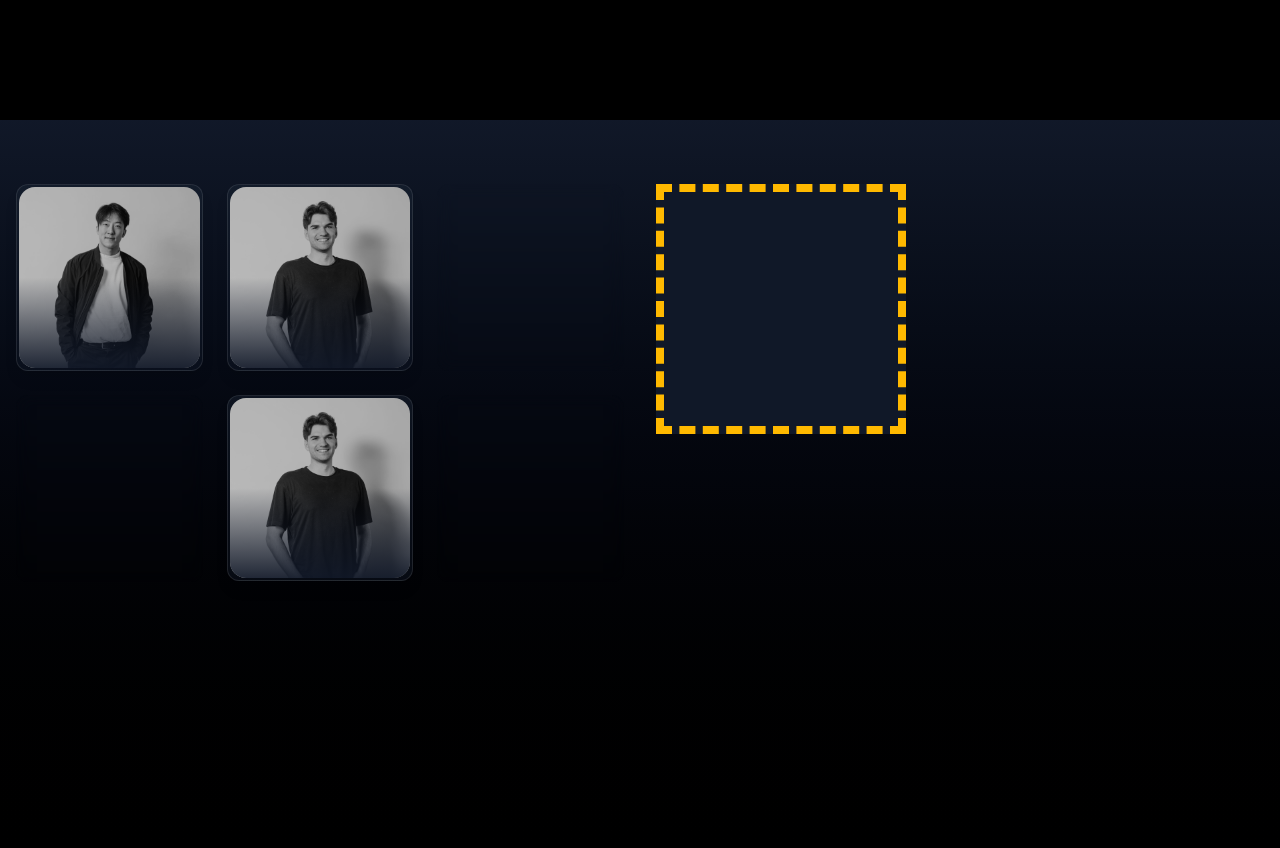
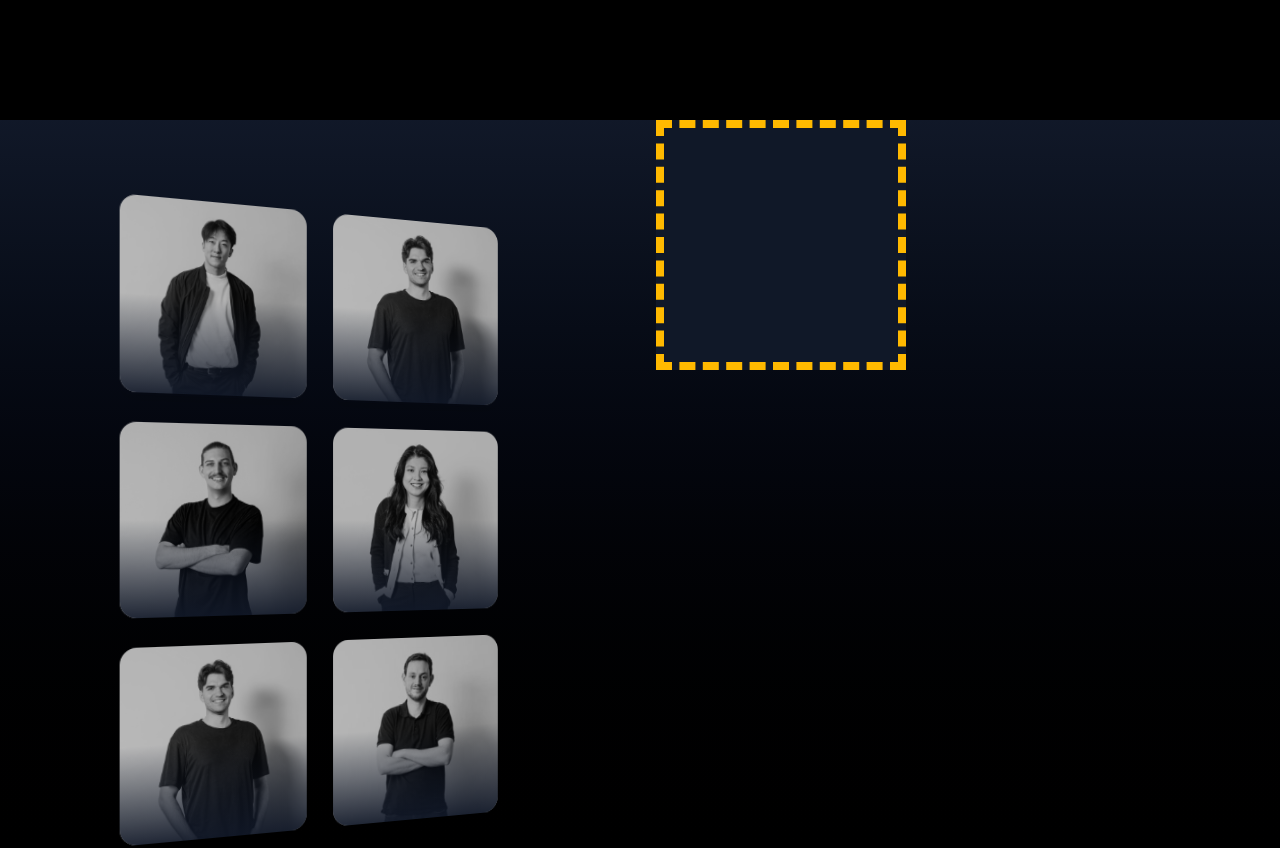
Before and after one commit to nicschittenhelm/team-next, a Next.js app: page / in a window 1280 px wide. Shown: the part 680-1528 px from the top of the page. Built offline with nearby package versions, Linux system fonts and the light colour scheme.

Commit message:
styled image gallery in left column to 20deg rotation and hover

```diff
--- a/src/app/components/GsapMagnetic.tsx
+++ b/src/app/components/GsapMagnetic.tsx
@@ -43,14 +43,14 @@ export default function GsapMagnetic({
       // Calculate movement based on distance (decreases as distance increases)
       // The closer the mouse is to the center, the more the element will move
       const moveX = distanceX * strength;
-      const moveY = distanceY * strength;      // Animate the element
+      const moveY = distanceY * strength;
+
+      // Animate the element
       gsap.to(element, {
         x: moveX,
         y: moveY,
         duration: ease,
-        ease: "power3.out",
-        rotation: moveX * 0.03, // Subtle rotation based on x movement
-        overwrite: true,
+        ease: "power2.out",
       });
 
       isAtOriginalPosition = false;
@@ -62,13 +62,11 @@ export default function GsapMagnetic({
         gsap.to(element, {
           x: 0,
           y: 0,
-          rotation: 0,
           duration: 0.7,
-          ease: "elastic.out(1.2, 0.4)", // More springy return animation
+          ease: "elastic.out(1.1, 0.4)",
           onComplete: () => {
             isAtOriginalPosition = true;
           },
-          overwrite: true,
         });
       }
     };
--- a/src/app/components/TeamCard.tsx
+++ b/src/app/components/TeamCard.tsx
@@ -24,7 +24,7 @@ const TeamCard = forwardRef<HTMLDivElement, TeamCardProps>(
       <div ref={ref} className="relative group">
         <div
           className="relative w-full aspect-square overflow-hidden rounded-xl shadow-lg
-                    bg-gradient-to-b from-gray-800/40 to-gray-900/40 backdrop-blur-sm border border-white/10"
+                    "
         >
           {/* Glass effect card */}
           <div className="absolute inset-0.5 rounded-2xl overflow-hidden">
@@ -41,7 +41,7 @@ const TeamCard = forwardRef<HTMLDivElement, TeamCardProps>(
                   objectFit: "cover",
                   objectPosition: "center top",
                 }}
-                className="brightness-75 grayscale transition-all duration-300 group-hover:grayscale-0"
+                className="brightness-75 grayscale transition-all duration-300 group-hover:grayscale-0 group-hover:brightness-100"
               />
               <div className="absolute inset-0 bg-gradient-to-b from-transparent via-transparent to-gray-900/90"></div>
             </div>
--- a/src/app/sections/Team.tsx
+++ b/src/app/sections/Team.tsx
@@ -120,14 +120,14 @@ export default function Team() {
 
   return (
     <section
-      className="relative min-h-screen w-full overflow-hidden bg-gradient-to-b from-gray-900 to-black py-16"
+      className="relative h-screen w-full overflow-hidden bg-gradient-to-b from-gray-900 to-black"
       ref={containerRef}
     >
       {/* Two-column layout container */}
-      <div className="container mx-auto flex flex-col lg:flex-row">
+      <div className="container flex flex-col lg:flex-row">
         {/* Left side - Team grid */}
-        <div className="w-full lg:w-1/2 px-4 relative z-10">
-          <div className="grid grid-cols-2 md:grid-cols-3 gap-6">
+        <div className="w-full h-screen flex justify-center items-center lg:w-1/2 px-4 relative z-10  perspective-distant">
+          <div className="grid w-2/3 grid-cols-1 md:grid-cols-2 gap-6 rotate-y-[20deg]">
             {teamMembers.map((member) => (
               <GsapMagnetic key={member.id}>
                 <div
```
